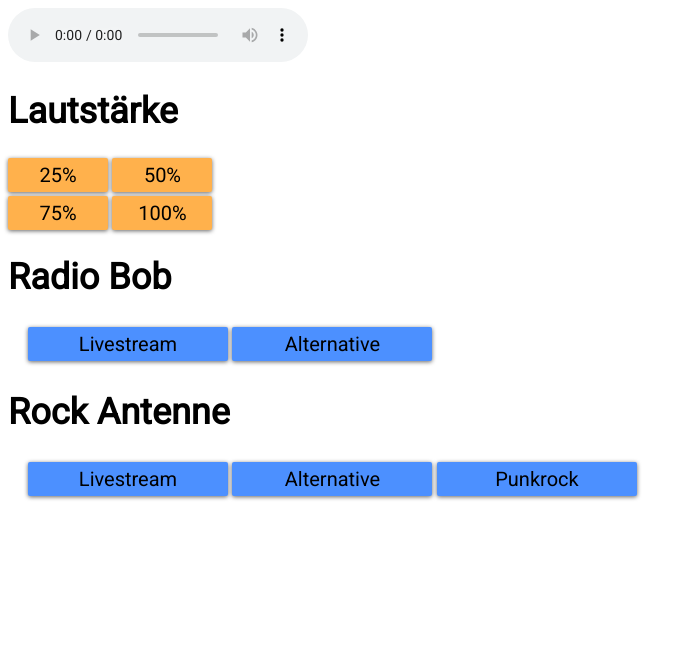
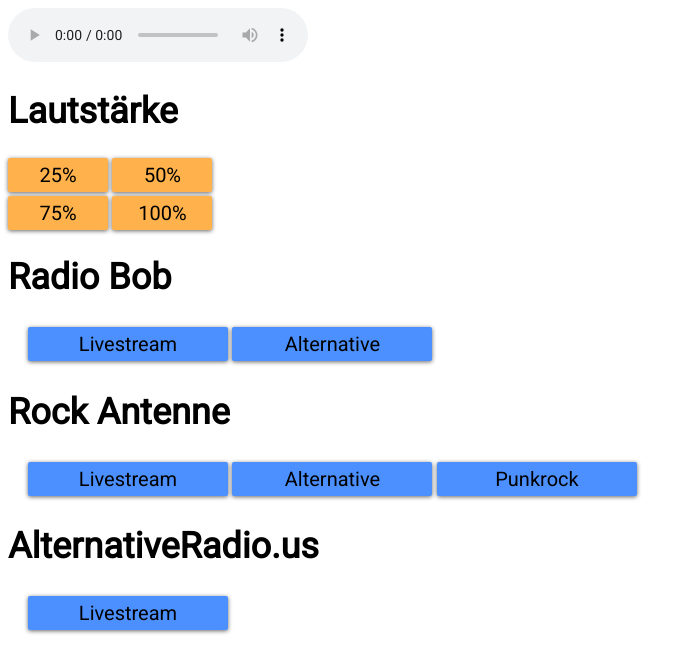
Before and after one commit to mjferstl/internet_radio, a plain HTML site: page index.html in a window 1280 px wide. Shown: the whole page, without its empty margins (0-698 px from the left). Drawn offline with nearby package versions, Linux system fonts and the light colour scheme.

Commit message:
added radio station

```diff
--- a/index.html
+++ b/index.html
@@ -25,6 +25,7 @@ body {
 	width:200px;
 	margin-top:5px;
 	margin-bottom:5px;
+	height=50px;
 }
 .button-container {
 	padding-left:20px;
@@ -70,6 +71,10 @@ body {
 			<button class="radio" id="RockAntenneAlternative" onclick="radio('RockAntenneAlternative')">Alternative</button>
 			<button class="radio" id="RockAntennePunkrock" onclick="radio('RockAntennePunkrock')">Punkrock</button>
 	</div>
+	<h1>AlternativeRadio.us</h1>
+	<div class="button-container">
+			<button class="radio" id="AlternativeRadioUS" onclick="radio('AlternativeRadioUS')">Livestream</button
+	</div>
 </div>
 <script>
 var streamPC = []
@@ -85,6 +90,8 @@ streamPC['RockAntenneAlternative'] = 'http://mp3channels.webradio.rockantenne.de
 streamMobile['RockAntenneAlternative'] = streamPC['RockAntenneAlternative'];
 streamPC['RockAntennePunkrock'] = 'http://mp3channels.webradio.rockantenne.de/punkrock';
 streamMobile['RockAntennePunkrock'] = streamPC['RockAntennePunkrock'];
+streamPC['AlternativeRadioUS'] = 'http://edge4.peta.live365.net/b87537_128mp3?listenerid=ac809ec6faf7851695cfc568a2577425&esPlayer&cb=983777.mp3';
+streamMobile['AlternativeRadioUS'] = streamPC['AlternativeRadioUS'];
 
 function radio(name) {
 	$('#stream').attr('src',streamPC[name]);
```
